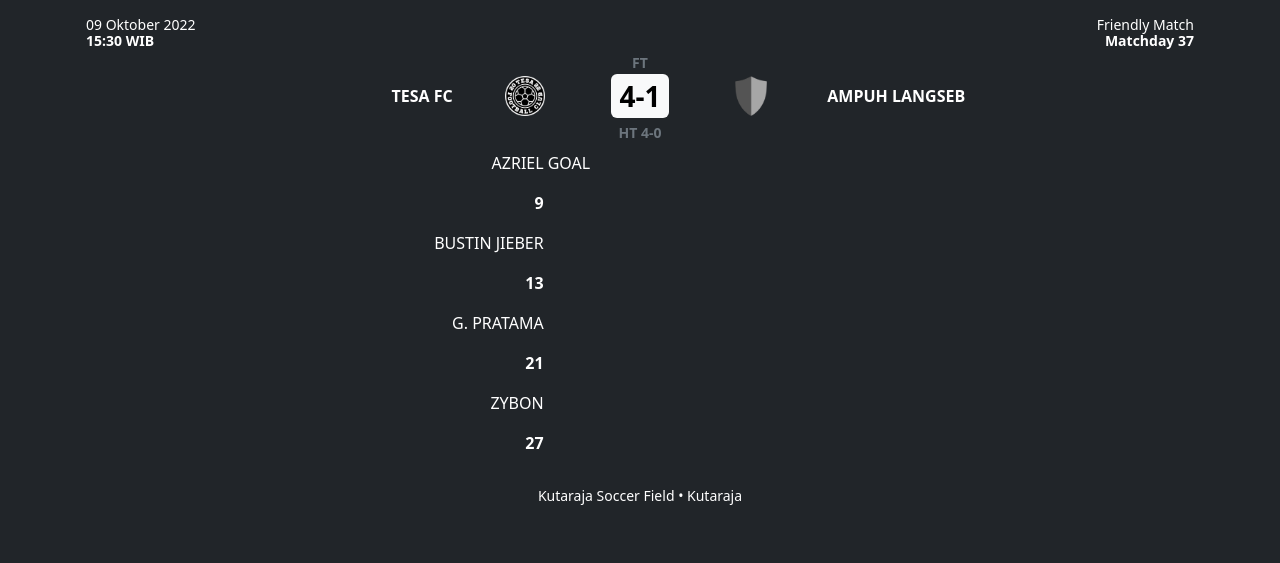
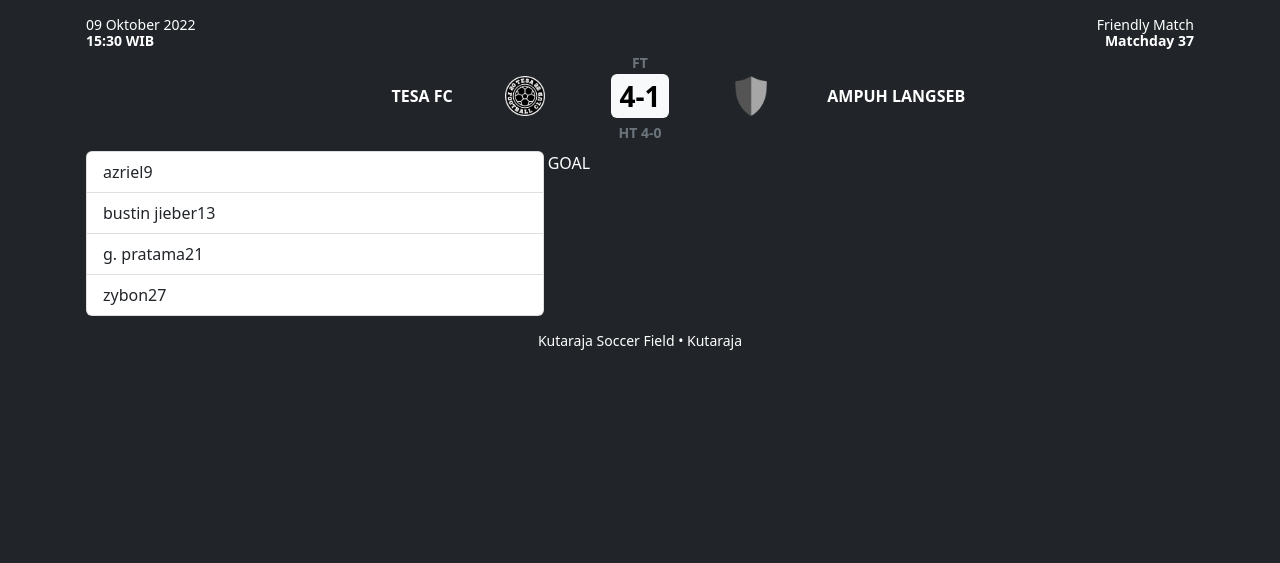
Before and after one commit to tesafc/tesafc.github.io, a Jekyll site: the page built from _matches/2022-10-09.md, in a window 1280 px wide. Shown: the part 781-1344 px from the top of the page. Built offline with Jekyll 4.4.1, drawn with Linux system fonts in a browser that asks for light colours; after the commit the page ends 1189 px from its top, so only the background shows below that.

Commit message:
Update match.html

```diff
--- a/_layouts/match.html
+++ b/_layouts/match.html
@@ -44,10 +44,11 @@ layout: default
           <div class="row g-1">
             {% if page.result.goal.home-team %}
             <div class="col-5">
+              <ul class="list-group">
               {% for goal in page.result.goal.home-team %}
-              <p class="text-end text-uppercase">{{ goal.name }}</p>
-              <p class="text-end text-uppercase fw-bolder">{{ goal.time }}</p>
+                <li class="list-group-item"><span>{{ goal.name }}</span>{{ goal.time }}</li>
               {% endfor %}
+              </ul>
             </div>
             {% endif %}
             <p class="col-2">GOAL</p>
```
